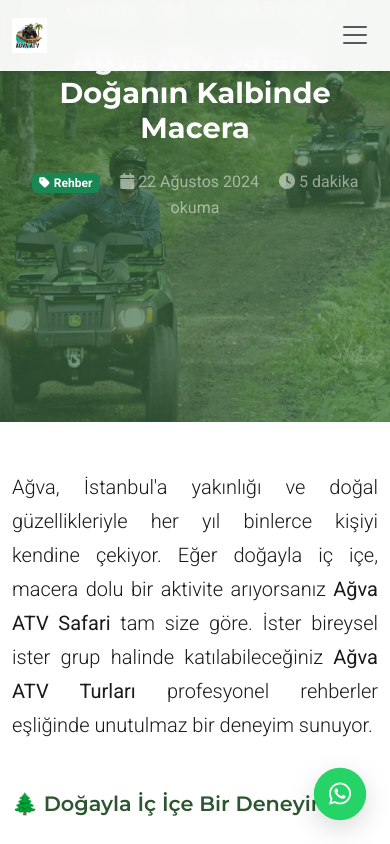
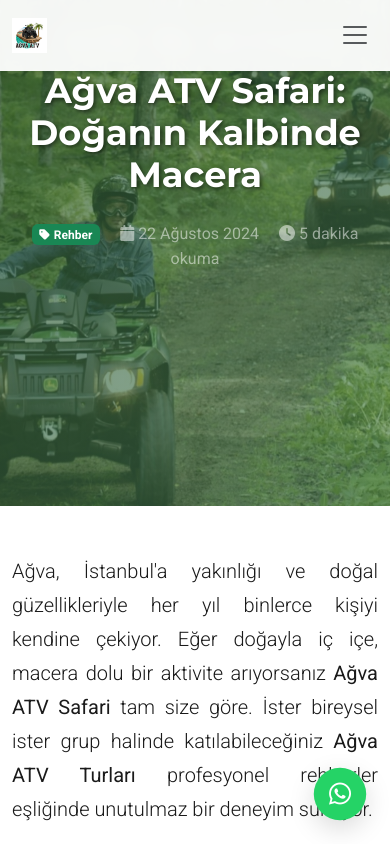
Before and after one commit to Grkmmkuru/agva-atv-safari, a website: page agva-atv-safari/output/results/blog-post-agva-atv-safari.html in a window 390 px wide. Shown: the top 844 px of the page. Drawn offline with nearby package versions, Linux system fonts and the light colour scheme.

Commit message:
fix: Blog post hero bölümü tamamen yeniden tasarlandı
🎯 Hero Bölümü Düzeltmeleri:
- Height: 70vh (min-height: 500px) olarak ayarlandı
- Display: flex + align-items: center + justify-content: center
- Background attachment: fixed (parallax efekti)
- Background position: center center
- Container max-width ve margin auto

📐 Ortalama Sorunları Çözüldü:
- Row ve container düzgün ortalandı
- Text-align: center !important eklendi
- Min-height değerleri optimize edildi
- Z-index düzenlemeleri yapıldı

🎨 Stil İyileştirmeleri:
- H1 font-size: 3rem (desktop), 2.2rem (mobile)
- Text-shadow eklendi (2px 2px 4px rgba(0,0,0,0.5))
- Breadcrumb stili düzenlendi (transparent background)
- Hover efektleri iyileştirildi

📱 Mobile Optimizasyonu:
- Height: 60vh, min-height: 400px
- Background-attachment: scroll (mobile için)
- Font boyutları mobile uyumlu
- Row min-height optimize edildi

✅ Sonuç: Hero bölümü artık mükemmel ortalanmış ve responsive

```diff
--- a/agva-atv-safari/output/results/style.css
+++ b/agva-atv-safari/output/results/style.css
@@ -906,10 +906,12 @@
 /* Blog Post Detail Styles */
 .blog-post-hero {
     position: relative;
-    min-height: 60vh;
+    height: 70vh;
+    min-height: 500px;
     display: flex;
     align-items: center;
-    padding-top: 80px; /* navbar için boşluk */
+    justify-content: center;
+    overflow: hidden;
 }
 
 .blog-post-image {
@@ -919,8 +921,9 @@
     width: 100%;
     height: 100%;
     background-size: cover;
-    background-position: center;
+    background-position: center center;
     background-repeat: no-repeat;
+    background-attachment: fixed;
     z-index: 1;
 }
 
@@ -930,13 +933,58 @@
     left: 0;
     width: 100%;
     height: 100%;
-    background: linear-gradient(135deg, rgba(44, 85, 48, 0.75), rgba(74, 124, 89, 0.65));
+    background: linear-gradient(135deg, rgba(44, 85, 48, 0.7), rgba(74, 124, 89, 0.6));
     z-index: 2;
 }
 
 .blog-post-hero .container {
     position: relative;
     z-index: 3;
+    width: 100%;
+    max-width: 1200px;
+    margin: 0 auto;
+    padding: 0 15px;
+}
+
+.blog-post-hero .row {
+    align-items: center;
+    justify-content: center;
+    min-height: 400px;
+}
+
+.blog-post-hero .text-center {
+    text-align: center !important;
+}
+
+.blog-post-hero h1 {
+    font-size: 3rem;
+    font-weight: 700;
+    margin-bottom: 1.5rem;
+    text-shadow: 2px 2px 4px rgba(0,0,0,0.5);
+    line-height: 1.2;
+}
+
+.blog-post-meta {
+    margin-top: 1rem;
+}
+
+.blog-post-hero .breadcrumb {
+    background: transparent;
+    padding: 0;
+    margin-bottom: 1rem;
+}
+
+.blog-post-hero .breadcrumb-item + .breadcrumb-item::before {
+    color: rgba(255, 255, 255, 0.7);
+}
+
+.blog-post-hero .breadcrumb a {
+    color: rgba(255, 255, 255, 0.8);
+    text-decoration: none;
+}
+
+.blog-post-hero .breadcrumb a:hover {
+    color: white;
 }
 
 .blog-post-content {
@@ -996,12 +1044,21 @@
 /* Blog Mobile Responsiveness */
 @media (max-width: 768px) {
     .blog-post-hero {
-        min-height: 50vh;
-        padding-top: 70px; /* mobile navbar için boşluk */
+        height: 60vh;
+        min-height: 400px;
+    }
+
+    .blog-post-image {
+        background-attachment: scroll; /* mobile için fixed kaldır */
     }
 
     .blog-post-hero h1 {
-        font-size: 1.8rem !important;
+        font-size: 2.2rem !important;
+        margin-bottom: 1rem;
+    }
+
+    .blog-post-hero .row {
+        min-height: 300px;
     }
 
     .blog-content {
```
